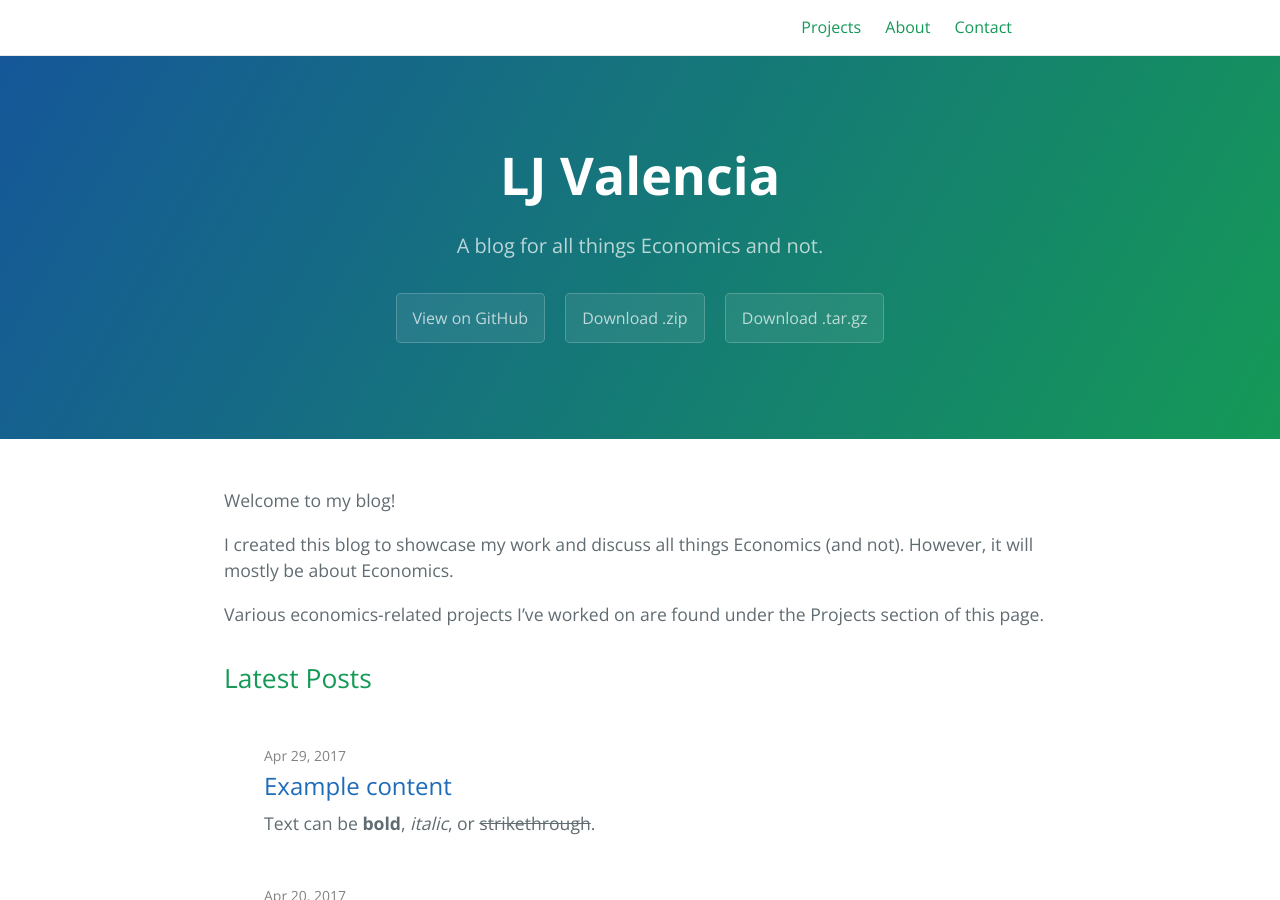
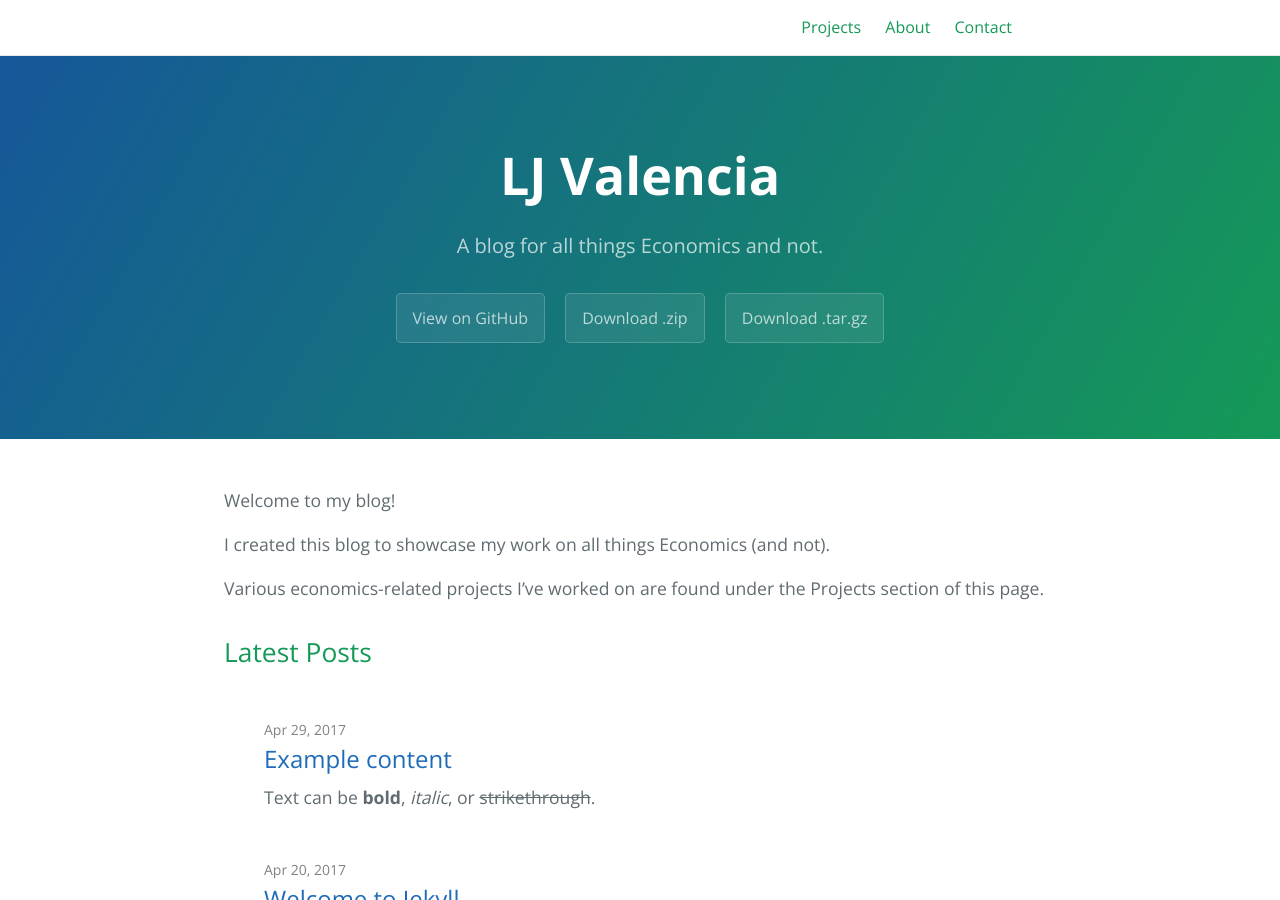
Before and after one commit to lj-valencia/cayman-blog-old-site, a Jekyll site: the page built from index.md, in a window 1280 px wide and 900 px high. Built offline with Jekyll 4.4.1, drawn with Linux system fonts in a browser that asks for light colours.

Commit message:
Update index.md

```diff
--- a/index.md
+++ b/index.md
@@ -10,6 +10,6 @@ layout: home
 
 Welcome to my blog!
 
-I created this blog to showcase my work and discuss all things Economics (and not). However, it will mostly be about Economics.
+I created this blog to showcase my work on all things Economics (and not).
 
 Various economics-related projects I've worked on are found under the Projects section of this page.
```
